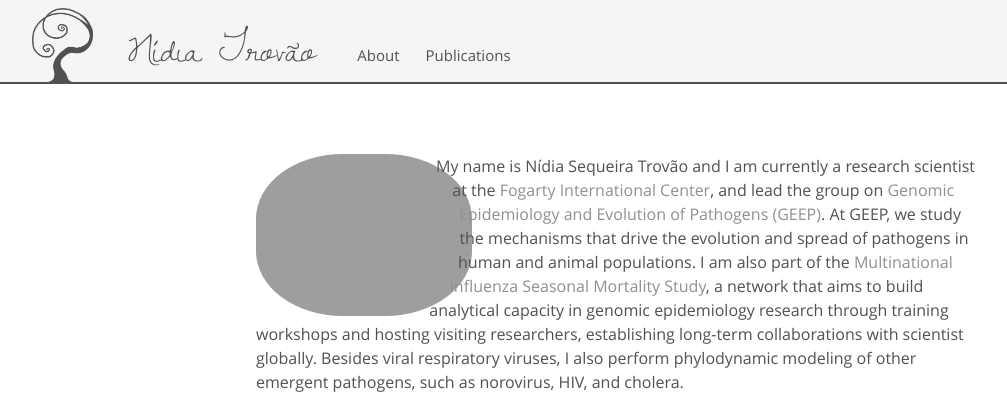
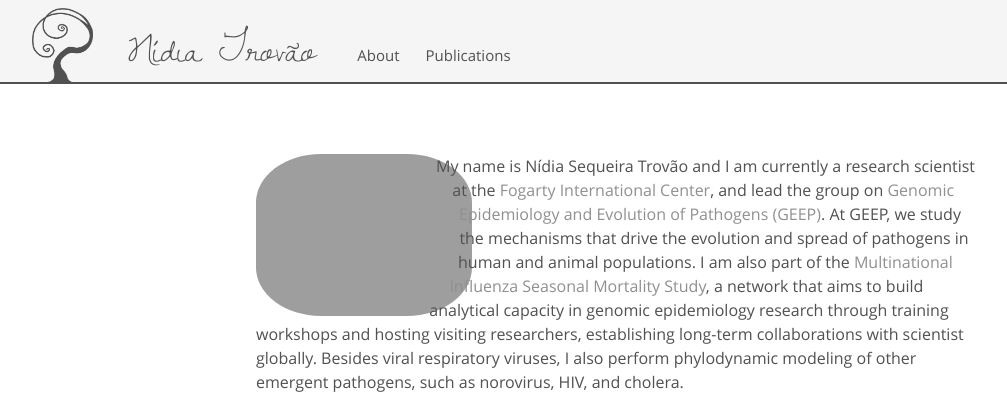
Before and after one commit to nidiatrovao/nidiatrovao.github.io, a Jekyll site: the page built from index.html, in a window 1280 px wide. Shown: the top 405 px of the page, without its empty margins (24-1031 px from the left). Built offline with Jekyll 4.4.1, drawn with Linux system fonts in a browser that asks for light colours.

Commit message:
Update index.html

```diff
--- a/index.html
+++ b/index.html
@@ -7,7 +7,7 @@
 <picture>
   <source srcset="{{ site.baseurl }}/public/NT_20231217.webp" type="image/webp">
   <source srcset="{{ site.baseurl }}/public/NT_20231217.jpeg" type="image/jpeg">
-  <img src="{{ site.baseurl }}/public/NT_20231217.jpeg" alt="Nídia Trovão" style="border-radius: 40%;">
+  <img src="{{ site.baseurl }}/public/NT_20231217.jpeg" alt="Nídia Trovão" style="border-radius: 30%;">
 </picture>
 
 My name is Nídia Sequeira Trovão and I am currently a research scientist at the <a href="https://www.fic.nih.gov/Pages/Default.aspx">Fogarty International Center</a>, and lead the group on <a href="https://www.fic.nih.gov/About/Staff/epidemiology-population-studies/Pages/Genomic-Epidemiology-and-Evolution-of-Pathogens-.aspx">Genomic Epidemiology and Evolution of Pathogens (GEEP)</a>. At GEEP, we study the mechanisms that drive the evolution and spread of pathogens in human and animal populations.
```
